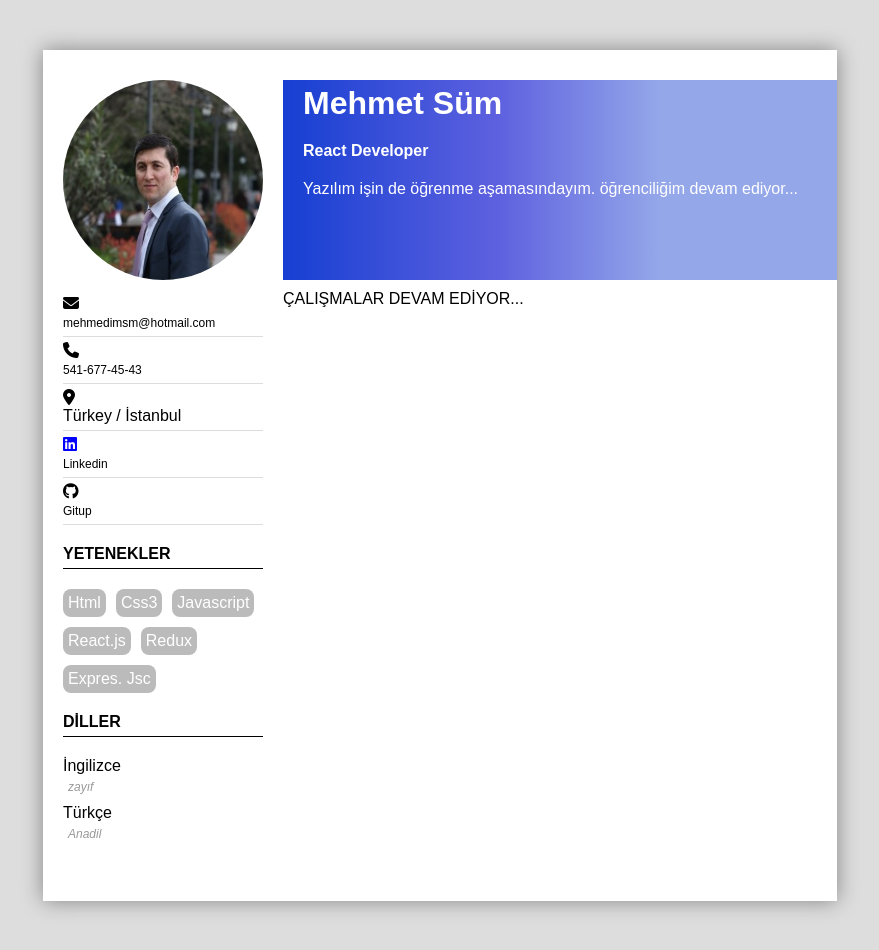
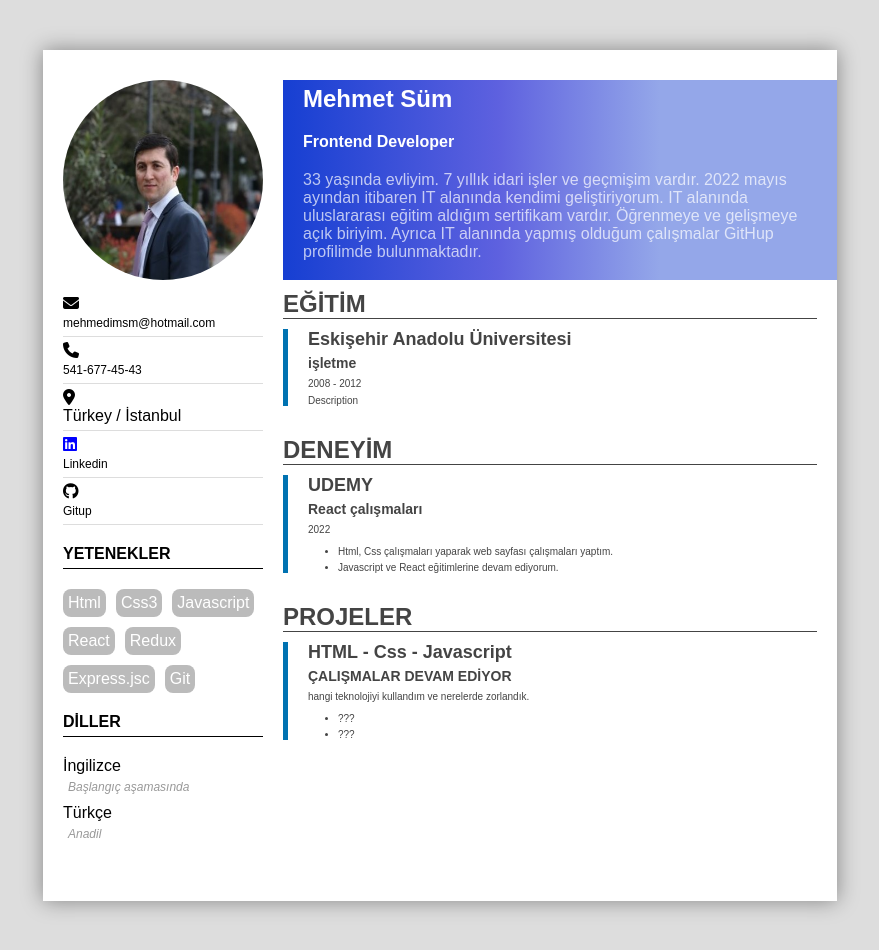
Before and after one commit to darahta/cv-rnegi, a plain HTML site: page index.html in a window 1280 px wide. Shown: the whole page, without its empty margins (200-1079 px from the left). Drawn offline with Linux system fonts and the light colour scheme.

Commit message:
cv güncellme

```diff
--- a/index.html
+++ b/index.html
@@ -17,9 +17,9 @@
                 <img src="resim.jpg" alt="">
             </div>
             <div class="profileInfosContainer">
-                <h1>Mehmet Süm</h1>
-                <h4>React Developer</h4>
-                <p>Yazılım işin de öğrenme aşamasındayım. öğrenciliğim devam ediyor...</p>
+                <h1 class="name">Mehmet Süm</h1>
+                <h4>Frontend Developer</h4>
+                <p class="profileInfoText">33 yaşında evliyim. 7 yıllık idari işler ve geçmişim vardır. 2022 mayıs ayından itibaren IT alanında kendimi geliştiriyorum. IT alanında uluslararası eğitim aldığım sertifikam vardır. Öğrenmeye ve gelişmeye açık biriyim. Ayrıca IT alanında yapmış olduğum çalışmalar GitHup profilimde bulunmaktadır. </p>
 
             </div>
         </div>
@@ -57,15 +57,16 @@
                     <p class="skillBox">Html</p>
                     <p class="skillBox">Css3</p>
                     <p class="skillBox">Javascript</p>
-                    <p class="skillBox">React.js</p>
+                    <p class="skillBox">React</p>
                     <p class="skillBox">Redux</p>
-                    <p class="skillBox">Expres. Jsc</p>
+                    <p class="skillBox">Express.jsc</p>
+                    <p class="skillBox">Git</p>
                 </div>
 
                 <h3 class="leftSectionTitle">DİLLER</h3>
                     <div class="languagesContainer">
                         <p class="languagesTitle">İngilizce</p>
-                        <p class="languagesDetail"> <i>zayıf</i> </p>
+                        <p class="languagesDetail"> <i>Başlangıç aşamasında</i> </p>
                     </div>
 
                     <div class="languagesContainer">
@@ -78,11 +79,38 @@
 
             <!--right side-->
             <div class="rightContainer">
-                <div class="deneme">
-                    <div class="deneme1"> ÇALIŞMALAR DEVAM EDİYOR...</div>
+                <h1 class="componentTitle">EĞİTİM</h1>
+                <div class="contentComponent">
+
+                    <h2 class="componentItemTitle">Eskişehir Anadolu Üniversitesi</h2>
+                    <h3 class="componentItemSubTitle marginTop5">işletme</h3>
+                    <p class="componentItemInfo marginTop5"><small>2008 - 2012</small></p>
+                    <p class="componentItemDescription marginTop5">Description</p>
+                </div>
+                <h1 class="componentTitle marginTop30">DENEYİM</h1>
+                <div class="contentComponent">
+
+                    <h2 class="componentItemTitle">UDEMY</h2>
+                    <h3 class="componentItemSubTitle marginTop5">React çalışmaları</h3>
+                    <p class="componentItemInfo marginTop5"><small>2022</small></p>
+                    <ul class="contentu1 marginTop10">
+                        <li class="componentItemDescription">Html, Css çalışmaları yaparak web sayfası çalışmaları yaptım.</li>
+                        <li class="componentItemDescription marginTop5">Javascript ve React eğitimlerine devam ediyorum.</li>
+                    </ul>
                 </div>
 
+                <h1 class="componentTitle marginTop30">PROJELER</h1>
 
+                <div class="contentComponent">
+
+                    <h2 class="componentItemTitle">HTML -  Css - Javascript</h2>
+                    <h3 class="componentItemSubTitle marginTop5">ÇALIŞMALAR DEVAM EDİYOR</h3>
+                    <p class="componentItemInfo marginTop5"><small>hangi teknolojiyi kullandım ve nerelerde zorlandık.</small></p>
+                    <ul class="contentu1 marginTop10">
+                        <li class="componentItemDescription">???</li>
+                        <li class="componentItemDescription marginTop5">???</li>
+                    </ul>
+                </div>
 
             </div>
         </div>
```
Also changed, not shown: cv.gif (added), 1 other file.
